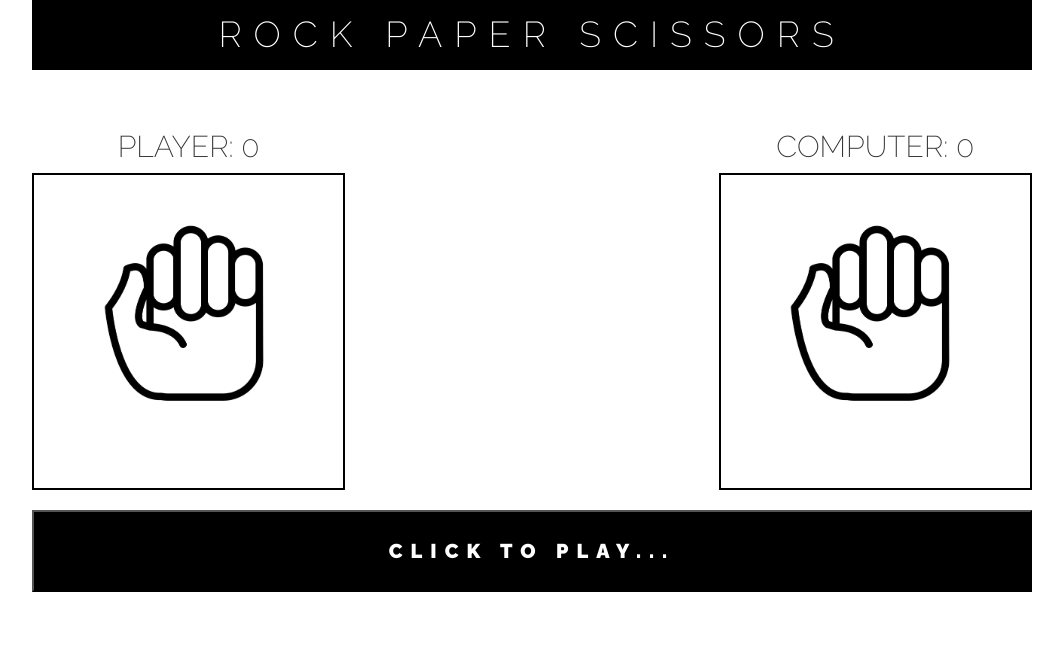
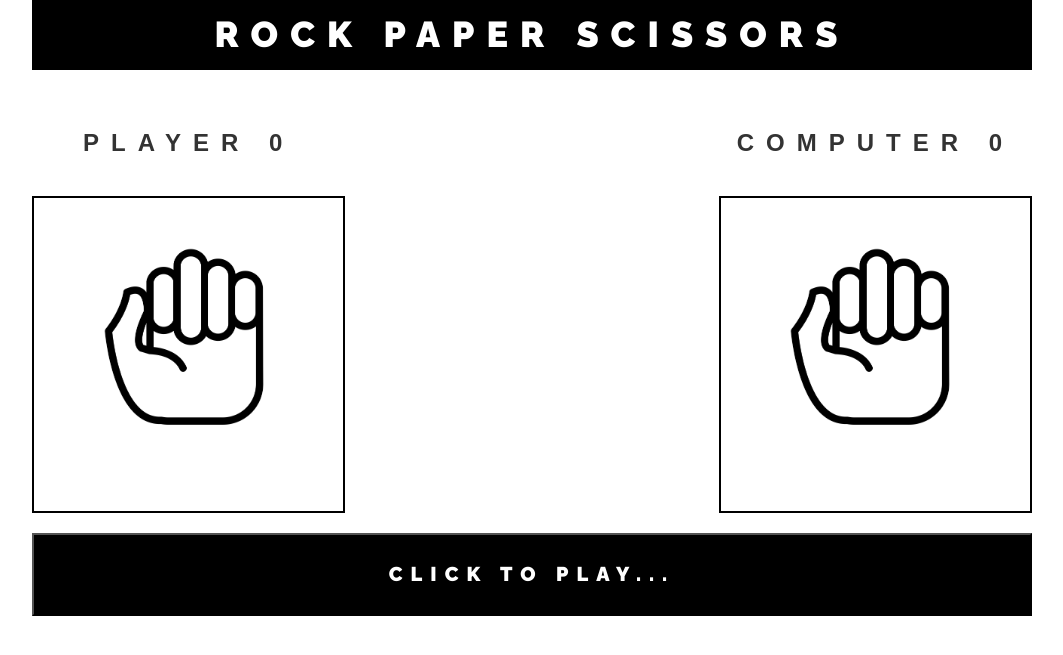
Before and after one commit to charliefurniss/rockpaperscissors, a PHP site: page / in a window 1280 px wide. Shown: the top 655 px of the page, without its empty margins (108-1171 px from the left). Run offline with PHP 8.4, Linux system fonts and the light colour scheme; some libraries are stand-ins or nearby versions; some web fonts are replaced.

Commit message:
styling score text

```diff
--- a/css/styles.css
+++ b/css/styles.css
@@ -3,11 +3,6 @@
 /* GENERAL STYLES */
 
 body {
-	font-family: Raleway, Helvetica, sans-serif;
-	font-weight: 900;
-	text-transform: uppercase;
-	text-align: center;
-	font-size: 20px;
 	margin: 0 auto;
 	max-width: 1000px;
 }
@@ -30,6 +25,10 @@ header h1 {
 	background-color: red;
 }
 
+.score-container {
+	margin-bottom: 40px;
+}
+
 .simple-border {
 	border: 2px solid black;
 }
@@ -37,9 +36,22 @@ header h1 {
 
 /*TEXT STYLES*/
 
-header h1,
-.button-start {
+body {
+	font-family: Raleway, Helvetica, sans-serif;
+	font-weight: 900;
+	text-transform: uppercase;
+	text-align: center;
+	font-size: 20px;
 	letter-spacing: 12px;
+}
+
+header h1 {
+	font-weight: inherit;
+}
+
+h3.score {
+	font-family: Arial;
+	font-weight: 600;
 }
 
 
--- a/index.html
+++ b/index.html
@@ -18,7 +18,7 @@
 		<div class="row" id="game-area">
 			<div class="col-sm-4 icon-area">
 				<div class="score-container">
-					<h2 class="score">Player: {{ game.playerScore }}</h2>
+					<h3 class="score">Player {{ game.playerScore }}</h3>
 				</div>
 				<div class="icon-container simple-border">
 					<img class="icon" alt="" src="images/rock.png">
@@ -28,7 +28,7 @@
 			</div>
 			<div class="col-sm-4 icon-area">
 				<div class="score-container">
-					<h2 class="score">Computer: {{ game.computerScore }}</h2>
+					<h3 class="score">Computer {{ game.computerScore }}</h3>
 				</div>
 				<div class="icon-container simple-border">
 					<img class="icon" alt="" src="images/rock.png">
```
